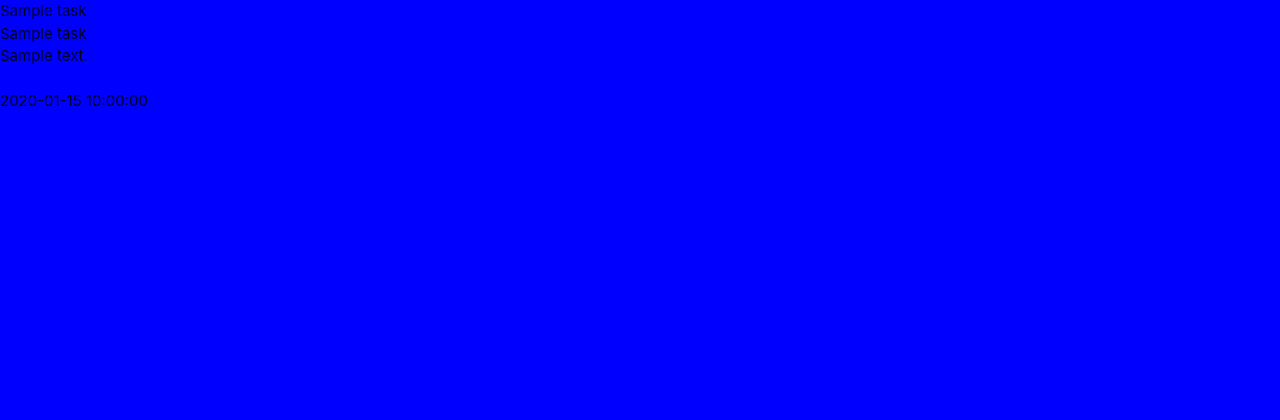
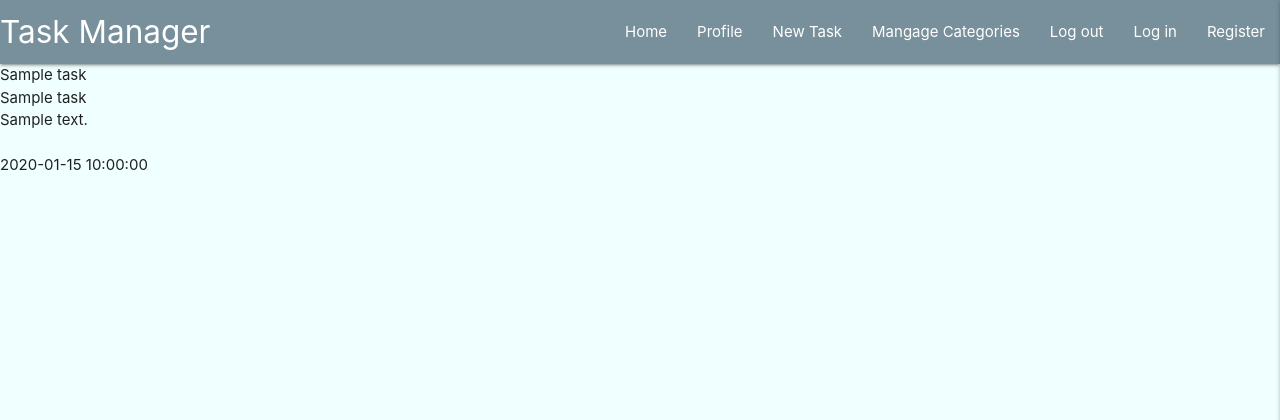
Before and after one commit to askfrsltn/ask-task-manager-project, a Flask app: page / in a window 1280 px wide. Shown: the top 420 px of the page. Run offline with Flask 2, Linux system fonts and the light colour scheme; a database or web service that is not in the repository returns one stand-in record (values such as "Sample title"); some libraries are stand-ins or nearby versions.

Commit message:
Add navbar and sidebar

```diff
--- a/static/css/style.css
+++ b/static/css/style.css
@@ -1,3 +1,7 @@
 body {
-    background-color: blue
+    background-color: azure
 }
+
+.text-shadow{
+    text-shadow: 2px, 2px, 2px rgba(0, 0, 0, 0.5);
+}
--- a/static/js/script.js
+++ b/static/js/script.js
@@ -0,0 +1,3 @@
+$(document).ready(function(){
+    $('.sidenav').sidenav({edge:"right"});
+  });
--- a/templates/base.html
+++ b/templates/base.html
@@ -12,6 +12,35 @@
     <title>Task Manager</title>
 </head>
 <body>
+    <header>
+        <!--top navbar-->
+        <nav class="nav-extend text-shadow blue-grey lighten-1">
+            <div class="nav-wrapper">
+                <a href="{{url_for('get_tasks')}}" class="brand-logo">Task Manager</a>
+                <a href="#" data-target="mobile-demo" class="sidenav-trigger right"><i class="fas fa-bars"></i></a>
+                <ul class="right hide-on-med-and-down">
+                    <li><a href="{{url_for('get_tasks')}}">Home</a></li>
+                    <li><a href="#">Profile</a></li>
+                    <li><a href="#">New Task</a></li>
+                    <li><a href="#">Mangage Categories</a></li>
+                    <li><a href="#">Log out</a></li>
+                    <li><a href="#">Log in</a></li>
+                    <li><a href="#">Register</a></li>
+                </ul>
+            </div>
+        </nav>
+
+            <ul class="sidenav" id="mobile-demo">
+                <li><h4 class="center-align light-blue-text text-darken-4">Task Manager</h4></li>
+                <li><a href="{{url_for('get_tasks')}}">Home</a></li>
+                <li><a href="#">Profile</a></li>
+                <li><a href="#">New Task</a></li>
+                <li><a href="#">Mangage Categories</a></li>
+                <li><a href="#">Log out</a></li>
+                <li><a href="#">Log in</a></li>
+                <li><a href="#">Register</a></li>
+            </ul>
+    </header>
     {%block content%}
     {%endblock%}
     <script src="https://code.jquery.com/jquery-3.6.0.min.js" integrity="sha256-/xUj+3OJU5yExlq6GSYGSHk7tPXikynS7ogEvDej/m4=" crossorigin="anonymous"></script>
```
